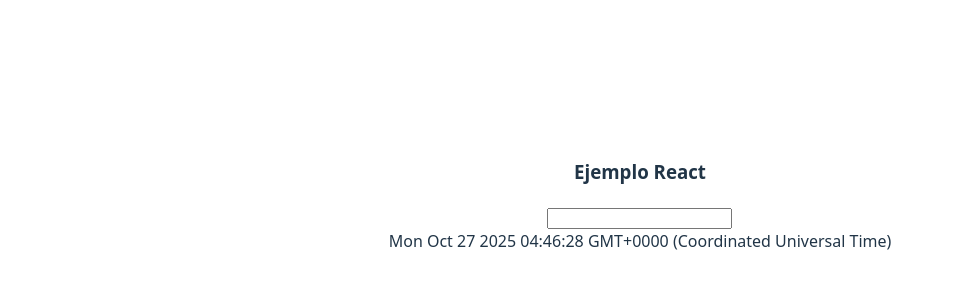
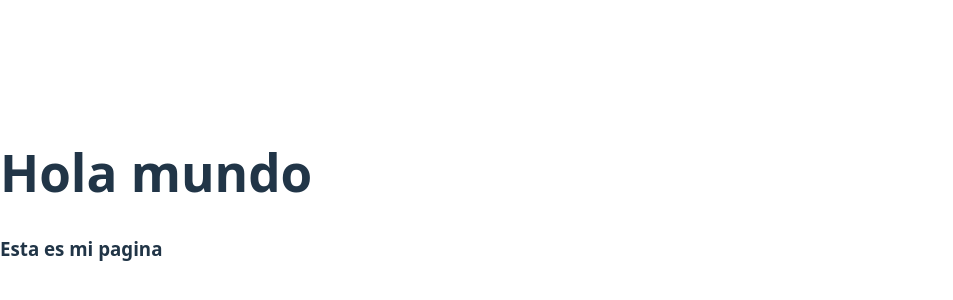
Before and after one commit to kochoa-dot/Peliculas_API_FE, a React (Vite) app in the folder react-peliculas/: page / in a window 1280 px wide. Shown: the part 204-504 px from the top of the page, without its empty margins (0-953 px from the left). Built offline with nearby package versions, Linux system fonts and the light colour scheme.

Commit message:
Viendo el funcionamiento de jsx

```diff
--- a/react-peliculas/src/App.tsx
+++ b/react-peliculas/src/App.tsx
@@ -1,30 +1,10 @@
-import { useEffect, useState } from 'react'
-import './App.css'//Tambien tenemos la posibilidad de usar estilos
-
-function App() {
-
-  //El primero almacena el valor y el segundo es la función que lo modifica
-  const [horaActual, setHoraActual] = useState(new Date());
-
-  useEffect(() => {
-    const timerId = setInterval(() => {
-      setHoraActual(new Date());
-    }, 1000);
-
-    return () => clearInterval(timerId);
-  }, [])
-
-  //La parte mas importante de un componente es la parte visual y esa la podemos encontrar con el return como podemos ver es una función llamada App que retorna un componente visual pero además de eso tenemos una parte funcional que tipicamente la colocamos al comienzo es decir antes del return en donde yo coloco las cosas que quiero que haga mi componente. A parte de tener una parte visual tenemos un parte funcional en la cual definimos lo que debe de hacer el componente el comportamiento del componente
-  return (
-    //Con react yo construyo UI con componentes
+//Este es un ejemplo de un componente funcional es una función que va a retornar interfaz de usuario
+export default function App() {
+  return(
     <div>
-      {/* Ahora con este nuevo componente podemos separar el input del contador de hora porque internamente react lo que hace cuando se actualiza un valor con una precisión quirúrgica actualiza lo que tiene que actualizar y deja todo lo demás igual eso hace que sea super eficiente porque permite la mínima intervención posible para que tu app muestre lo que tu quieres */}
-      <h3>Ejemplo React</h3>
-      <input />
-      {/* Aca yo debo usar estado que es algo que me permite tener un valor el cual va a ser persistido entre distintas renderizaciones del componente */}
-      <div>{horaActual.toString()}</div>
+    <h1>Hola mundo</h1>
+    {/* Esto no es html es jsx es una sintaxis parecida pero no es html pero basicamente la idea del jsx es permitirnos construir intefaz de usuario de una manera intuitiva. El jsx tiene como función en el react nos permite utilizar una sintaxis parecida al html sin serlo que nos permite transpilar el codigo de jsx a codigo javascript que es lo que sería ejecutado en el navegador */}
+    <h3>Esta es mi pagina</h3>
     </div>
-  )
+  );
 }
-
-export default App
```
